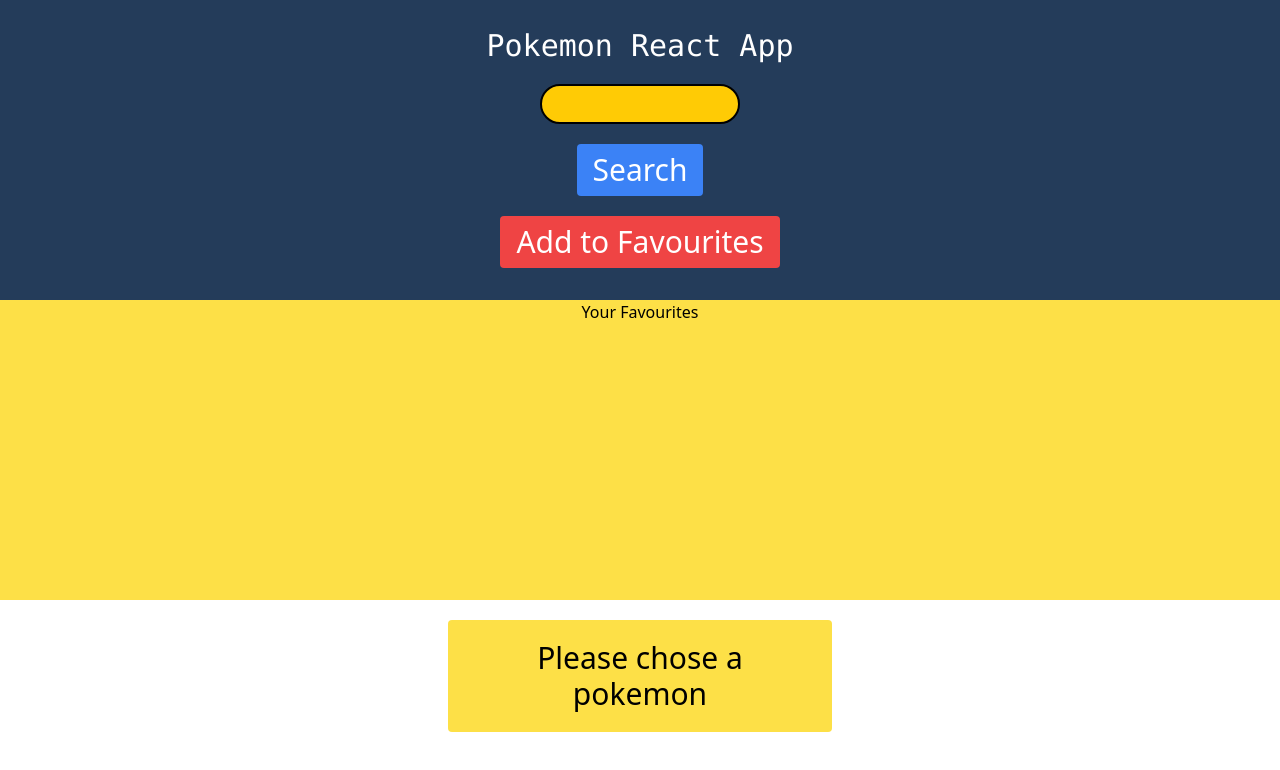
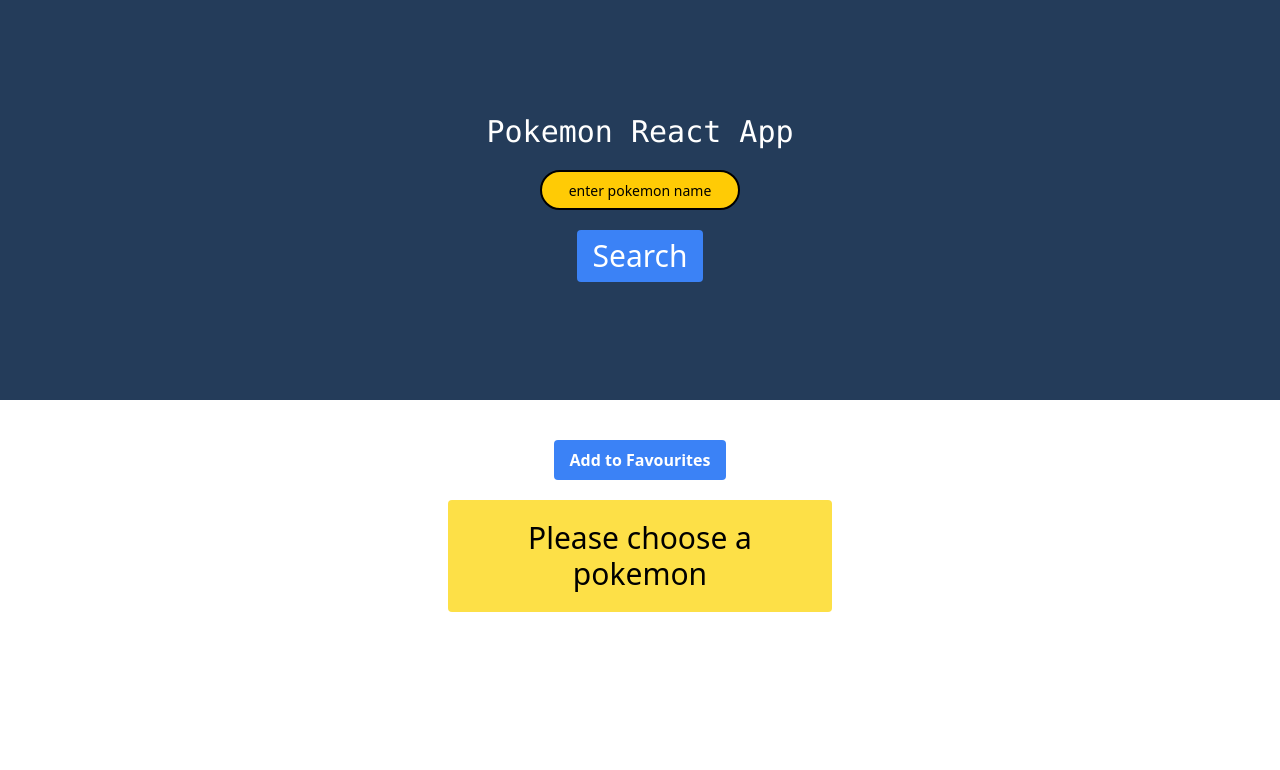
Before and after one commit to craigm14/pokemon-app, a React (Create React App) app: page / in a window 1280 px wide. Shown: the top 770 px of the page. Built offline with nearby package versions, Linux system fonts and the light colour scheme.

Commit message:
functionality to add pokemon to favourites built in

```diff
--- a/package.json
+++ b/package.json
@@ -9,6 +9,7 @@
     "axios": "^1.6.8",
     "react": "^18.2.0",
     "react-dom": "^18.2.0",
+    "react-router-dom": "^6.22.3",
     "react-scripts": "5.0.1",
     "web-vitals": "^2.1.4"
   },
--- a/src/App.css
+++ b/src/App.css
@@ -4,5 +4,22 @@
 }
 
 .title {
-  height: 300px;
+  height: 400px;
 }
+
+.image-container {
+  transition: transform 0.2s;
+}
+
+.image-container:hover {
+  cursor: pointer;
+  transform: scale(1.1);
+}
+
+#pokemon-form::placeholder {
+  color: black;
+}
+
+.pokemon {
+  background-color: white;
+}
--- a/src/App.js
+++ b/src/App.js
@@ -1,9 +1,10 @@
 import "./App.css";
 import "./index.css";
+import axios from "axios";
 import React, { useState } from "react";
-import axios from "axios";
-import Favourite from "./conponents/FavouriteBtn";
-import FavouriteSection from "./conponents/FavouriteSection";
+import AddFavourites from "./conponents/AddFavourites";
+
+
 function App() {
   const [pokemonName, setPokemonName] = useState("");
   const [pokemonChosen, setPokemonChosen] = useState(false);
@@ -16,6 +17,8 @@
     defence: "",
     type: "",
   });
+  const [favourites, setFavourites] = useState([]);
+
   const searchPokemon = () => {
     axios
       .get(`https://pokeapi.co/api/v2/pokemon/${pokemonName}`)
@@ -30,19 +33,31 @@
           type: responce.data.types[0].type.name,
         });
         setPokemonChosen(true);
+      })
+      .catch(function (error) {
+        console.error("Couldnt find pokemon", error);
       });
   };
+
+  function updateFavourites(pokemon) {
+    setFavourites(function (currentFavourites) {
+      const newFavourites = [...currentFavourites, pokemon];
+      return newFavourites;
+    });
+  }
 
   return (
     <div className="app">
       <div className="title bg-title-blue text-white flex justify-center flex-col items-center text-3xl p-4 pb-5 outline-none">
         <h1 className="font-mono">Pokemon React App</h1>
         <input
+          id="pokemon-form"
+          placeholder="enter pokemon name"
           onChange={(event) => {
             setPokemonName(event.target.value);
           }}
           type="text"
-          className="mt-5 w-[200px] h-[40px] lowercase text-center text-sm px-4 py-2 text-black bg-input-field rounded-3xl border-solid border-black border-2 outline-none"
+          className="form mt-5 w-[200px] h-[40px] text-black lowercase text-center text-sm px-4 py-2 bg-input-field rounded-3xl border-solid border-black border-2 outline-none"
         />
         <button
           onClick={searchPokemon}
@@ -51,41 +66,52 @@
           Search
         </button>
 
-        <Favourite />
       </div>
-      <FavouriteSection />
-      <div className="text-3xl pt-5 flex justify-center flex-col items-center mb-10 ">
+      <div className="pt-10 flex justify-center">
+        <button
+          onClick={() => updateFavourites(pokemon)}
+          className="bg-blue-500 hover:bg-blue-700 text-white font-bold py-2 px-4 rounded"
+        >
+          Add to Favourites
+        </button>
+      </div>
+      <div className=" text-3xl pt-5 flex justify-center flex-col items-center mb-10 ">
         <div className="bg-yellow-300 max-w-96 rounded p-5 text-center ">
           {!pokemonChosen ? (
-            <h1>Please chose a pokemon</h1>
+            <h1>Please choose a pokemon</h1>
           ) : (
             <>
               <h1>{pokemon.name}</h1>
               <img
-                className="mx-auto w-[100px]"
+                className="pokemon mx-auto w-[100px] rounded-xl"
                 src={pokemon.img}
                 alt="Pokemon"
               />
-              <div class="grid grid-flow-row auto-rows-max">
-                <div>
-                  <h3>Health Points: {pokemon.hp}</h3>
-                </div>
-                <div>
-                  <h3>Species: {pokemon.species}</h3>
-                </div>
-                <div>
-                  <h3>Attack: {pokemon.attack}</h3>
-                </div>
-                <div>
-                  <h3>Defence: {pokemon.defence}</h3>
-                </div>
-                <div>
-                  <h3>Type: {pokemon.type}</h3>
-                </div>
-              </div>
+              <>
+                <h3>Health Points: {pokemon.hp}</h3>
+
+                <h3>Species: {pokemon.species}</h3>
+
+                <h3>Attack: {pokemon.attack}</h3>
+
+                <h3>Defence: {pokemon.defence}</h3>
+
+                <h3>Type: {pokemon.type}</h3>
+              </>
             </>
           )}
         </div>
+      </div>
+      <div>
+        {favourites.map(function (pokemon) {
+          return (
+            <div key={pokemon.name}>
+              <img src={pokemon.img} />
+              <p>Pokemon name: {pokemon.name}</p>
+              <p>Health: {pokemon.hp}</p>
+            </div>
+          );
+        })}
       </div>
     </div>
   );
--- /dev/null
+++ b/src/conponents/AddFavourites.jsx
@@ -0,0 +1,13 @@
+import React from "react";
+
+function addFav() {
+  return (
+    <>
+      <button  className="bg-blue-500 hover:bg-blue-700 text-white font-bold py-2 px-4 rounded">
+        Add to Favourites
+      </button>
+    </>
+  );
+}
+
+export default addFav;
--- a/src/conponents/FavouriteBtn.jsx
+++ /dev/null
@@ -1,9 +0,0 @@
-function FavouriteBtn() {
-  return (
-    <button className="bg-red-500 hover:bg-red-700 text-white mt-5 py-2 px-4 rounded">
-      Add to Favourites
-    </button>
-  );
-}
-
-export default FavouriteBtn;
--- a/src/conponents/FavouriteSection.jsx
+++ /dev/null
@@ -1,11 +0,0 @@
-import React from "react";
-
-function pokemonFavourites() {
-  return (
-    <h3 className="title bg-yellow-300 text-black text-center">
-      Your Favourites
-    </h3>
-  );
-}
-
-export default pokemonFavourites;
```
Also changed, not shown: 2 other files (tests, documents, lock files or other folders).
